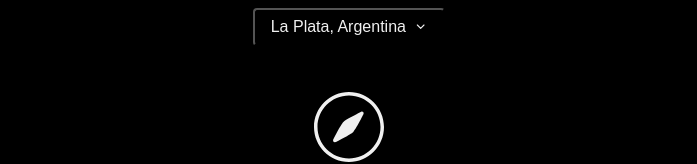
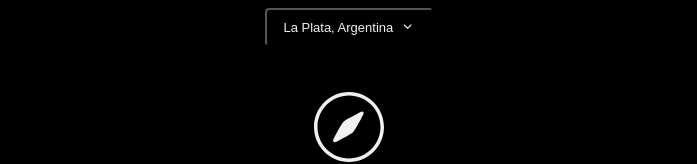
Before and after one commit to geniilsonfernandes/weather-app-react-s, a React (Create React App) app: page / in a window 1280 px wide. Shown: the top 164 px of the page, without its empty margins (291-988 px from the left). Built offline with nearby package versions, Linux system fonts and the light colour scheme.

Commit message:
:wrench:refactor(Menu): removing unused css attributes and improvements

```diff
--- a/src/components/Menu/index.jsx
+++ b/src/components/Menu/index.jsx
@@ -14,11 +14,8 @@ export const Menu = () => {
 
   useEffect(() => {
     const outSideClick = (e) => {
-      if (!modalRef.current.contains(e.target)) {
-        setIsOpen(false);
-      }
+      !modalRef.current.contains(e.target) && setIsOpen(false);
     };
-
     window.addEventListener("click", outSideClick);
     return () => {
       window.removeEventListener("click", outSideClick);
@@ -27,13 +24,13 @@ export const Menu = () => {
 
   return (
     <S.Wrapper ref={modalRef}>
-      <S.Menu aria-label="menu">
-        <S.Link onClick={() => handleClick()}>
-          <S.Place>La Plata, Argentina</S.Place> <FiChevronDown />
-        </S.Link>
+      <S.Menu aria-label="menu" aria-expanded={isOpen}>
+        <S.Button onClick={() => handleClick()} isOpen={isOpen}>
+          <S.Label>La Plata, Argentina</S.Label> <FiChevronDown />
+        </S.Button>
       </S.Menu>
-      <S.Modal aria-label="menu expanded" isOpen={isOpen}>
-        <S.Tag>Recents {isOpen ? "true" : "false"}</S.Tag>
+      <S.Modal aria-label="menu expanded" isOpen={isOpen} aria-hidden={!isOpen}>
+        <S.Tag>Recents</S.Tag>
       </S.Modal>
     </S.Wrapper>
   );
--- a/src/components/Menu/styles.js
+++ b/src/components/Menu/styles.js
@@ -1,37 +1,49 @@
 import styled, { css } from "styled-components";
-
 export const Wrapper = styled.div`
   position: relative;
-  display: flex;
+  display: inline-flex;
   justify-content: center;
   max-width: 300px;
   margin: 0 auto;
 `;
 export const Menu = styled.nav``;
 
-export const Link = styled.button`
+const ButtonModifiers = {
+  active: (theme) => css`
+    background: ${theme.colors.black300};
+    svg {
+      transform: rotate(-180deg);
+    }
+  `,
+};
+export const Button = styled.button`
   display: flex;
   align-items: center;
   gap: 8px;
-  color: ${({ theme }) => theme.colors.white100};
   text-decoration: none;
   transition: all ease-in-out 200ms;
   cursor: pointer;
   background: none;
   height: 38px;
   padding: 0 16px;
-  border-radius: 4px;
   z-index: 20;
-  &:hover {
-    color: ${({ theme }) => theme.colors.white500};
-    background: ${({ theme }) => theme.colors.black300};
-  }
+  ${({ theme, isOpen }) => css`
+    color: ${theme.colors.white100};
+    border-radius: ${theme.radius};
+    &:hover {
+      color: ${theme.colors.white500};
+      background: ${theme.colors.black300};
+    }
+    svg {
+      transition: all ease-in-out 200ms;
+    }
+    ${!!isOpen && ButtonModifiers.active(theme)}
+  `}
 `;
-export const Place = styled.span`
-  font-size: 1.6rem;
+export const Label = styled.span`
+  font-size: 1.3rem;
   color: inherit;
 `;
-
 const modalModifier = {
   open: () => css`
     transform: translateX(-50%) translateY(0);
@@ -39,26 +51,21 @@ const modalModifier = {
     pointer-events: initial;
   `,
 };
-
 export const Modal = styled.div`
   background: ${({ theme }) => theme.colors.black300};
-
-  border-radius: 4px;
+  border-radius: ${({ theme }) => theme.radius};
   padding: 4px 8px;
   position: absolute;
   top: 100%;
   left: 50%;
   transform: translateX(-50%) translateY(-30px);
   transform-origin: center center;
-
   width: 300px;
   max-width: 300px;
-
   transition: all ease-in-out 100ms;
   opacity: 0;
   pointer-events: none;
   z-index: -10;
-
   ${({ isOpen }) => css`
     ${!!isOpen && modalModifier.open()}
   `}
```
